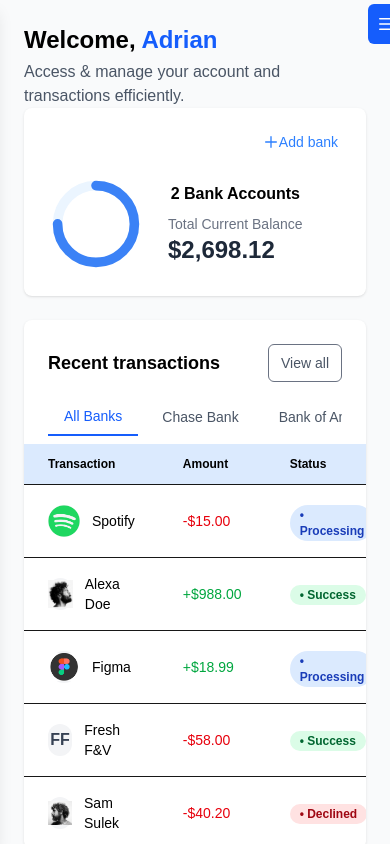
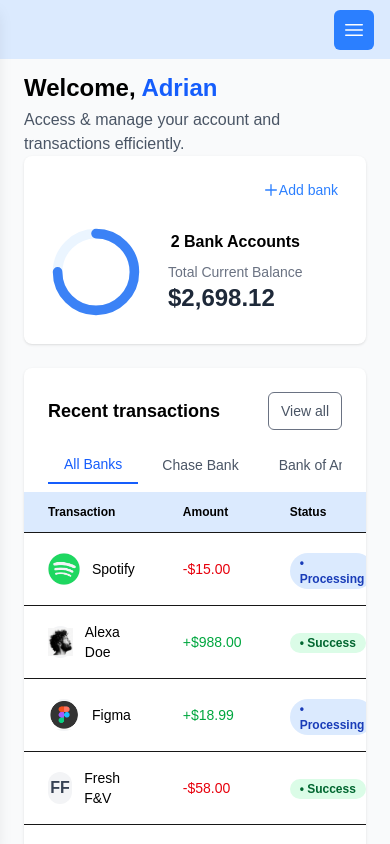
Before and after one commit to Dhanielgeek/nextdash, a Next.js app: page /dash in a window 390 px wide. Built offline with nearby package versions, Linux system fonts and the light colour scheme.

Commit message:
edited the sidebar...

```diff
--- a/src/app/dash/page.tsx
+++ b/src/app/dash/page.tsx
@@ -193,7 +193,7 @@ export default function Dashboard() {
 
       {/* Main Content */}
       <div className="flex-1 overflow-auto">
-        <main className="p-6 lg:p-8">
+        <main className="p-6 lg:p-8 max-md:mt-12">
           <div className="grid grid-cols-1 lg:grid-cols-3 gap-6">
             {/* Left Section */}
             <div className="lg:col-span-2">
--- a/src/components/Sidebar.tsx
+++ b/src/components/Sidebar.tsx
@@ -49,17 +49,19 @@ const Sidebar: FC<SidebarProps> = ({ isOpen, toggleSidebar, user }) => {
       )}
 
       {/* Mobile toggle button - always hidden on desktop */}
+      <div className="w-full h-[7vh] bg-blue-100 fixed  mb-12  flex justify-end items-center px-4   text-white z-30 lg:hidden">
         <button
-        className="fixed top-1 left-[23rem] p-2 rounded-md bg-blue-600 text-white z-30 lg:hidden"
+          className=" bg-blue-500 px-2 rounded-md py-2"
           onClick={toggleSidebar}
           aria-label={isOpen ? "Close sidebar" : "Open sidebar"}
         >
           {isOpen ? (
-          <XMarkIcon className="h-6 w-6" />
+            <XMarkIcon className=" h-6 w-6" />
           ) : (
             <Bars3Icon className="h-6 w-6" />
           )}
         </button>
+      </div>
 
       {/* Sidebar */}
       <aside
```
Lines whose indentation alone changed are shown as unchanged.
